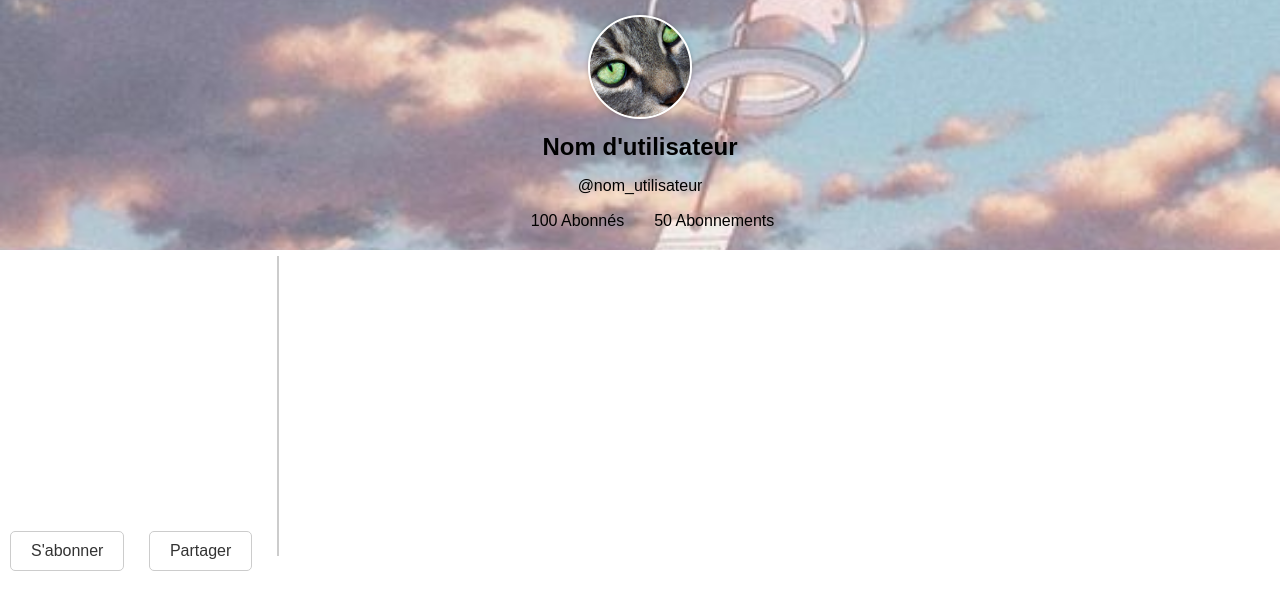
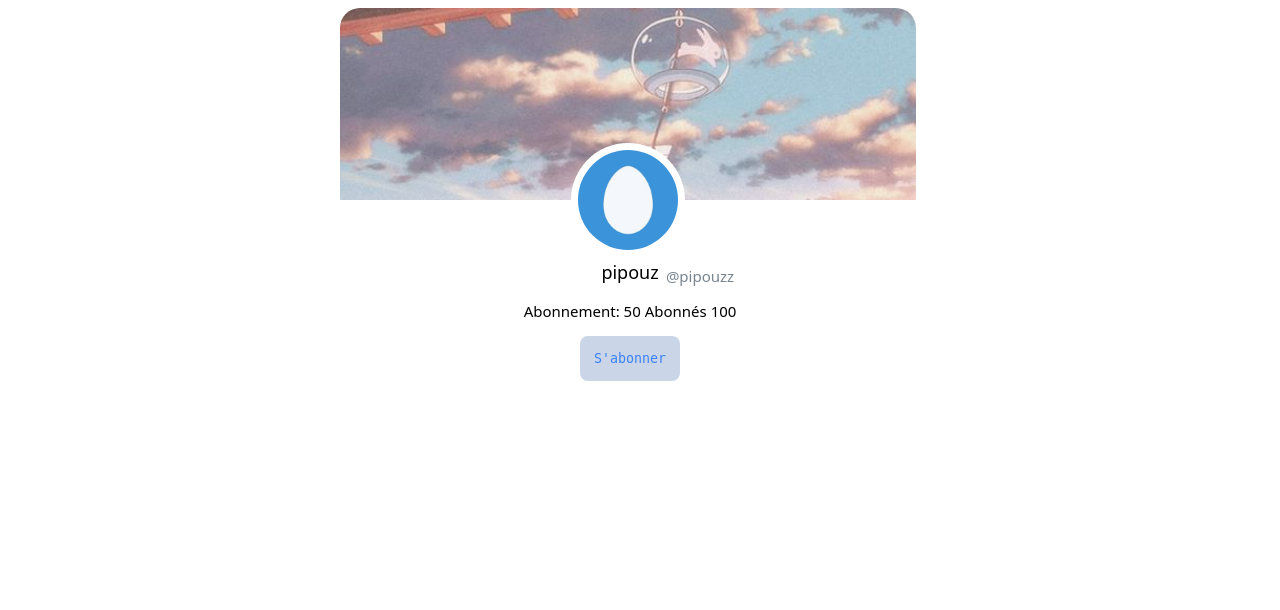
Before and after one commit to N0cly/TwitterLike, a PHP site: page /html/Profil.html in a window 1280 px wide; the page is wider, and only the part inside the window is pictured. Shown: the top 610 px of that part. Run offline with PHP 8.4, Linux system fonts and the light colour scheme.

Commit message:
changement de page utilisateur

```diff
--- a/css/style3.css
+++ b/css/style3.css
@@ -1,119 +1,99 @@
-*{
-    font-family: Arial, sans-serif;
+.center-container {
+    display: flex;
+    align-items: center;
+    justify-content: center;
+    min-height: 20vh;
+    margin-left: -300px; /* Décalage vers la gauche */
 }
 
-/* Styles pour centrer le contenu */
-.center-content {
+
+.card {
+    --main-color: #000;
+    --submain-color: #78858F;
+    --bg-color: #fff;
+    font-family: system-ui, -apple-system, BlinkMacSystemFont, 'Segoe UI', Roboto, Oxygen, Ubuntu, Cantarell, 'Open Sans', 'Helvetica Neue', sans-serif;
+    position: relative;
+    width: 300px;
+    height: 384px;
     display: flex;
     flex-direction: column;
     align-items: center;
-    text-align: center;
-    justify-content: center;
-    height: 100vh;
+    border-radius: 20px;
+    background: var(--bg-color);
 }
 
-
-
-/* Styles pour l'image de profil */
-img {
-    width: 100px;
-    height: 100px;
-    border-radius: 50%;
-    border: 2px solid #fff;
-    box-shadow: 0 0 5px rgba(0, 0, 0, 0.2);
+.card__img {
+    height: 192px;
+    width: 100%;
 }
 
-/* Styles pour le nom d'utilisateur */
-h1 {
-    font-size: 24px;
-    margin-top: 10px;
+.card__img img {
+    height: 100%;
+    border-radius: 20px 20px 0 0;
 }
 
-/* Styles pour les informations de l'utilisateur */
-.user-info {
-    text-align: center;
-    padding: 10px;
-    position: relative;
-    top: 5px; /* Déplace les informations de l'utilisateur vers le haut */
+.card__avatar {
+    position: absolute;
+    width: 114px;
+    height: 114px;
+    background: var(--bg-color);
+    border-radius: 100%;
+    display: flex;
+    justify-content: center;
+    align-items: center;
+    top: calc(50% - 57px);
+    right: -45px;
 }
 
-/* Styles pour la bannière */
-.user-banner {
-    width: 100%;
-    height: 250px;
-
-    background-image: url('../Images/banniere-image.jpg');
-    background-size: cover;
-    background-position: center;
-    background-repeat: no-repeat;
-    position: absolute;
-    margin: 0px;
+.card__avatar img {
+    height: 100px;
+    width: 100px;
+    border-radius: 50%; /* Utilisez 50% pour un bord arrondi créant un cercle */
+    object-fit: cover;
 }
 
-.follower-info {
-    display: flex;
-    justify-content: center; /* Centrer horizontalement */
-    text-align: center; /* Centrer le texte à l'intérieur */
-    margin-top: -20px;
-    margin-right:-55px; /* Marge à droite pour décaler les éléments */
+.card__title {
+    margin-top: 60px;
+    font-weight: 500;
+    font-size: 18px;
+    color: var(--main-color);
+    margin-left: 280px;
+    white-space: nowrap;
 }
 
-/* Styles pour les boutons "S'abonner" et "Partager" */
-.user-actions {
-    margin-top: 10px;
+.card__subtitle {
+    margin-top: -30px;
+    font-weight: 400;
+    font-size: 15px;
+    color: var(--submain-color);
+    margin-left: 420px;
+    white-space: nowrap;
+
 }
 
-.follower-count,
-.Abonnement {
-    margin-right: 30px;
-    font-size: 16px;
-    position: relative;
+.user-info {
+    margin-top: 0px;
+    font-weight: 400;
+    font-size: 15px;
+    color: var(--main-color);
+    margin-left: 280px;
+    white-space: nowrap;
 }
 
-.follower-count:hover {
-    color: #fffbfb;
-    border-color: #000;
+button {
+    font-family: monospace;
+    background-color: rgba(66, 105, 168, 0.28);
+    color: #3b82f6;
+    border: none;
+    border-radius: 8px;
+    width: 100px;
+    height: 45px;
+    transition: .3s;
+    margin-left: 280px;
 }
 
-.Abonnement:hover {
-    color: #ffffff;
-    border-color: #000;
+button:hover {
+    background-color: #3b82f6;
+    box-shadow: 0 0 0 5px #3b83f65f;
+    color: #fff;
 }
-
-.subscribe-button,
-.share-button {
-    display: inline-block; /* Utilisez "inline-block" pour mettre les boutons côte à côte */
-    width: auto; /* Ajustez la largeur automatiquement en fonction du contenu */
-    margin-right: 10px; /* Espacement entre les boutons */
-    padding: 10px 20px;
-    font-size: 16px;
-    text-align: right;
-    text-decoration: none;
-    border: 1px solid #ccc;
-    border-radius: 5px;
-    color: #333;
-    background-color: transparent;
-    cursor: pointer;
-    transition: background-color 0.3s, color 0.3s, border-color 0.3s;
-    margin: 10px;
-    position: relative;
-}
-
-.subscribe-button:hover,
-.share-button:hover {
-    background-color: #eee;
-    color: #000;
-    border-color: #000;
-}
-
-body{
-    margin: 0px;
-}
-
-.separator {
-    width: 2px; /* Largeur de la ligne */
-    height: 300px; /* Hauteur de la ligne (ajustez selon vos besoins) */
-    background-color: #ccc; /* Couleur de la ligne */
-    margin-left: 10px; /* Espacement entre la ligne et le bouton "Partager" */
-    display: inline-block; /* Pour que la ligne n'affecte que l'espace horizontal */
-}
--- a/html/Profil.html
+++ b/html/Profil.html
@@ -7,29 +7,19 @@
     <link rel="stylesheet" href="../css/style3.css">
 </head>
 <body>
-<header>
-    <div class="user-banner">
-        <!-- Contenu de la bannière (le cas échéant) -->
+<div class="center-container">
+    <div class="card">
+        <div class="card__img">
+            <img src="../Images/banniere-image.jpg" alt="Image de profil">
+        </div>
+        <div class="card__avatar">
+            <img src="../Images/profil-image.jpg" alt="Avatar">
+        </div>
+        <h1 class="card__title">pipouz</h1>
+        <p class="card__subtitle">@pipouzz</p>
+        <p class="user-info">Abonnement: 50 Abonnés 100</p>
+        <button class="button">S'abonner</button>
     </div>
-    <div class="user-info-container">
-        <div class="user-info">
-            <div class="profile-picture">
-                <img src="../Images/profil-image.jpg" alt="Image de profil">
-            </div>
-            <h1>Nom d'utilisateur</h1>
-            <p>@nom_utilisateur</p>
-        </div>
-
-        <div class="follower-info">
-            <p class="follower-count">100 Abonnés</p>
-            <p class="Abonnement">50 Abonnements</p>
-        </div>
-    </div>
-    <div class="user-actions">
-        <a href="#" class="subscribe-button">S'abonner</a>
-        <a href="#" class="share-button">Partager</a>
-        <div class="separator"></div> <!-- Séparateur -->
-    </div>
-</header>
+</div>
 </body>
 </html>
```
Also changed, not shown: Images/profil-image.jpg.
